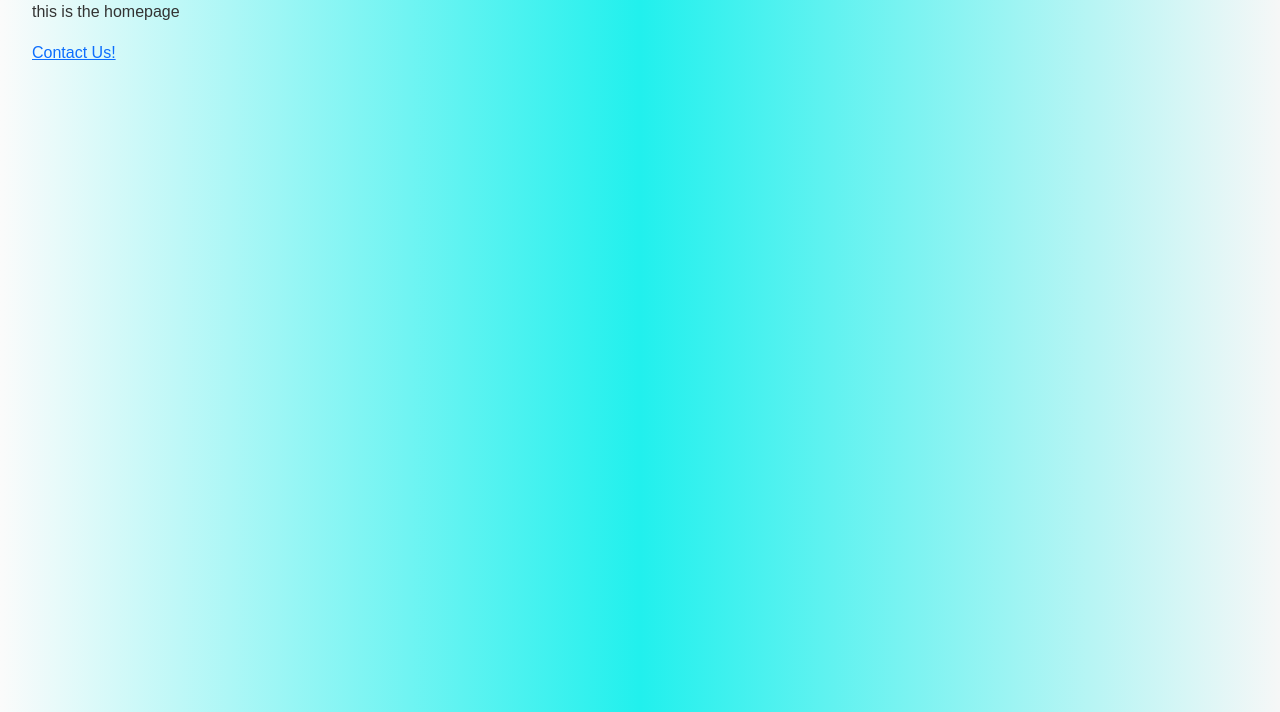
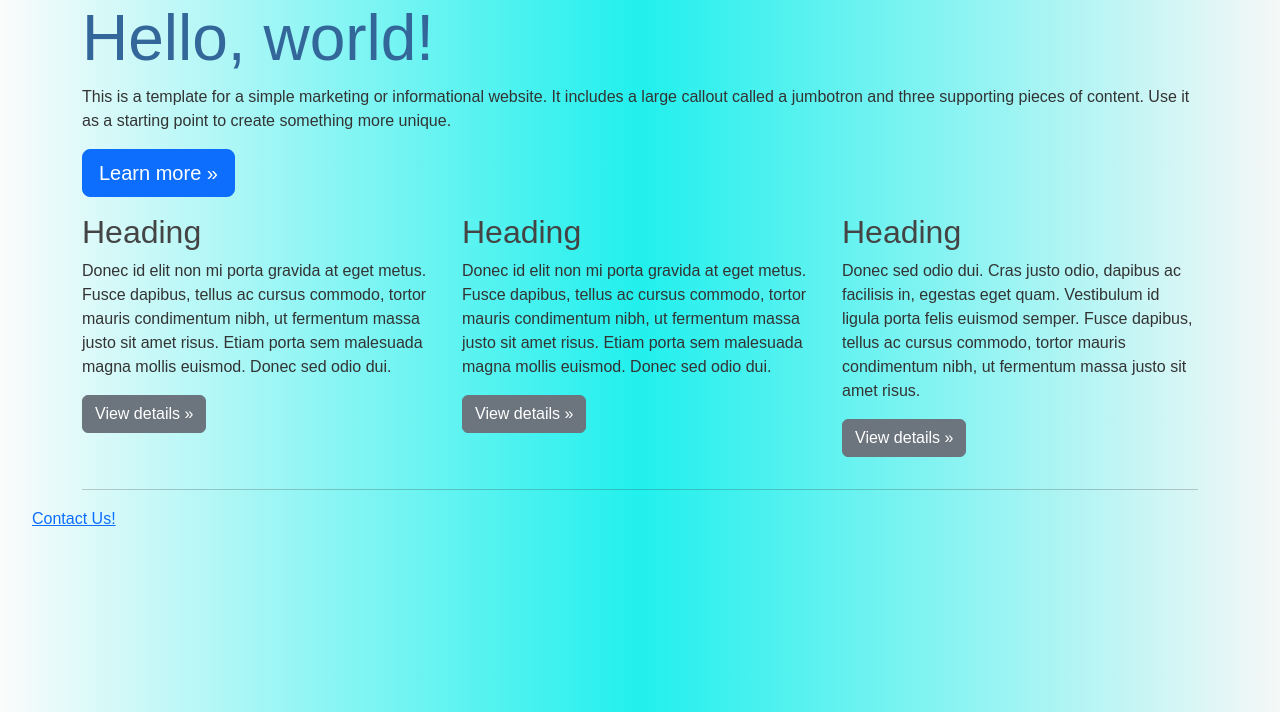
Before and after one commit to beskro2/313-team-project, a Django app: page / in a window 1280 px wide. Shown: the part 88-800 px from the top of the page. Run offline with Django 4.2, Linux system fonts and the light colour scheme; some libraries are stand-ins or nearby versions.

Commit message:
Styled the homepage

```diff
--- a/radiator_springs/cars/templates/index.html
+++ b/radiator_springs/cars/templates/index.html
@@ -41,7 +41,36 @@
       </nav>
       <!--navbarcode end -->
 
-      <p>this is the homepage</p>
+      <div class="jumbotron">
+        <div class="container">
+          <h1 class="display-3">Hello, world!</h1>
+          <p>This is a template for a simple marketing or informational website. It includes a large callout called a jumbotron and three supporting pieces of content. Use it as a starting point to create something more unique.</p>
+          <p><a class="btn btn-primary btn-lg" href="#" role="button">Learn more »</a></p>
+        </div>
+      </div>
+      <div class="container">
+        <!-- Example row of columns -->
+        <div class="row">
+          <div class="col-md-4">
+            <h2>Heading</h2>
+            <p>Donec id elit non mi porta gravida at eget metus. Fusce dapibus, tellus ac cursus commodo, tortor mauris condimentum nibh, ut fermentum massa justo sit amet risus. Etiam porta sem malesuada magna mollis euismod. Donec sed odio dui. </p>
+            <p><a class="btn btn-secondary" href="#" role="button">View details »</a></p>
+          </div>
+          <div class="col-md-4">
+            <h2>Heading</h2>
+            <p>Donec id elit non mi porta gravida at eget metus. Fusce dapibus, tellus ac cursus commodo, tortor mauris condimentum nibh, ut fermentum massa justo sit amet risus. Etiam porta sem malesuada magna mollis euismod. Donec sed odio dui. </p>
+            <p><a class="btn btn-secondary" href="#" role="button">View details »</a></p>
+          </div>
+          <div class="col-md-4">
+            <h2>Heading</h2>
+            <p>Donec sed odio dui. Cras justo odio, dapibus ac facilisis in, egestas eget quam. Vestibulum id ligula porta felis euismod semper. Fusce dapibus, tellus ac cursus commodo, tortor mauris condimentum nibh, ut fermentum massa justo sit amet risus.</p>
+            <p><a class="btn btn-secondary" href="#" role="button">View details »</a></p>
+          </div>
+        </div>
+
+        <hr>
+
+      </div>
 
       <a class="link" href="contact_us">Contact Us!</a>
 
```
